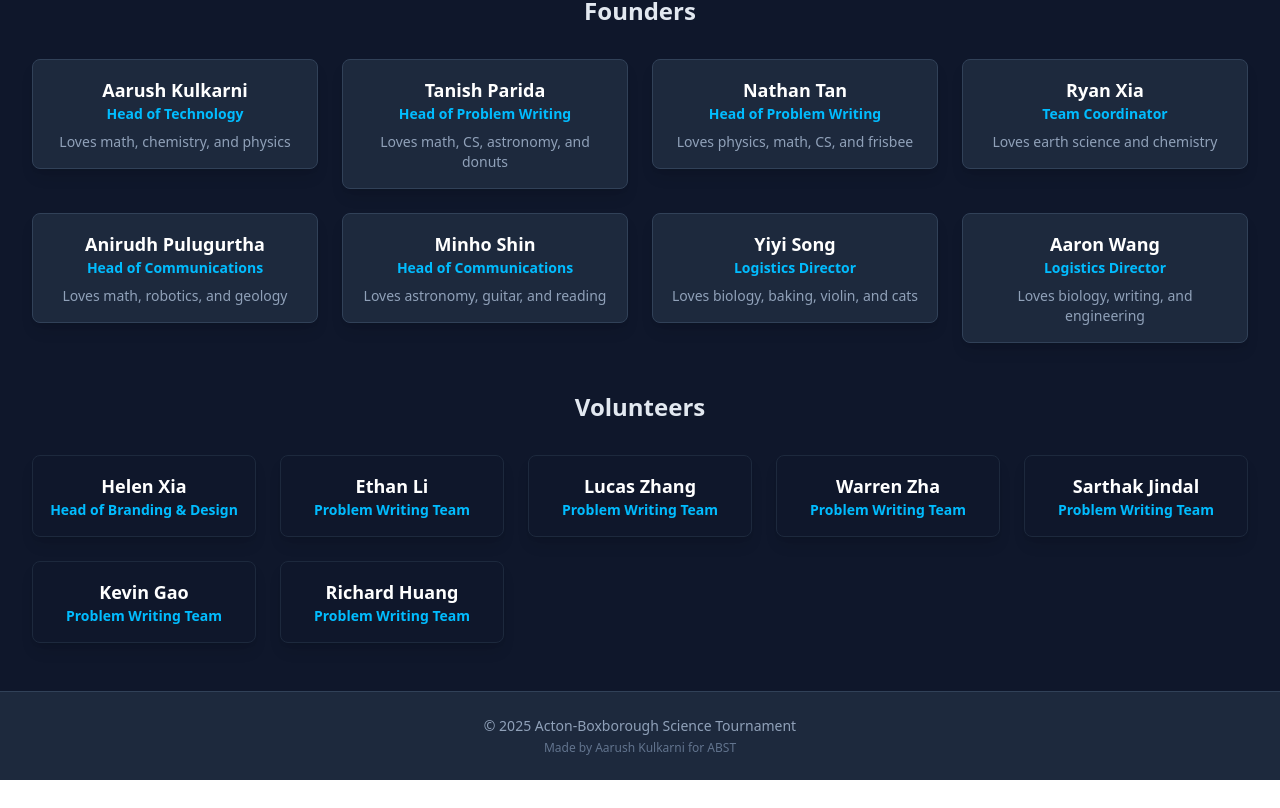
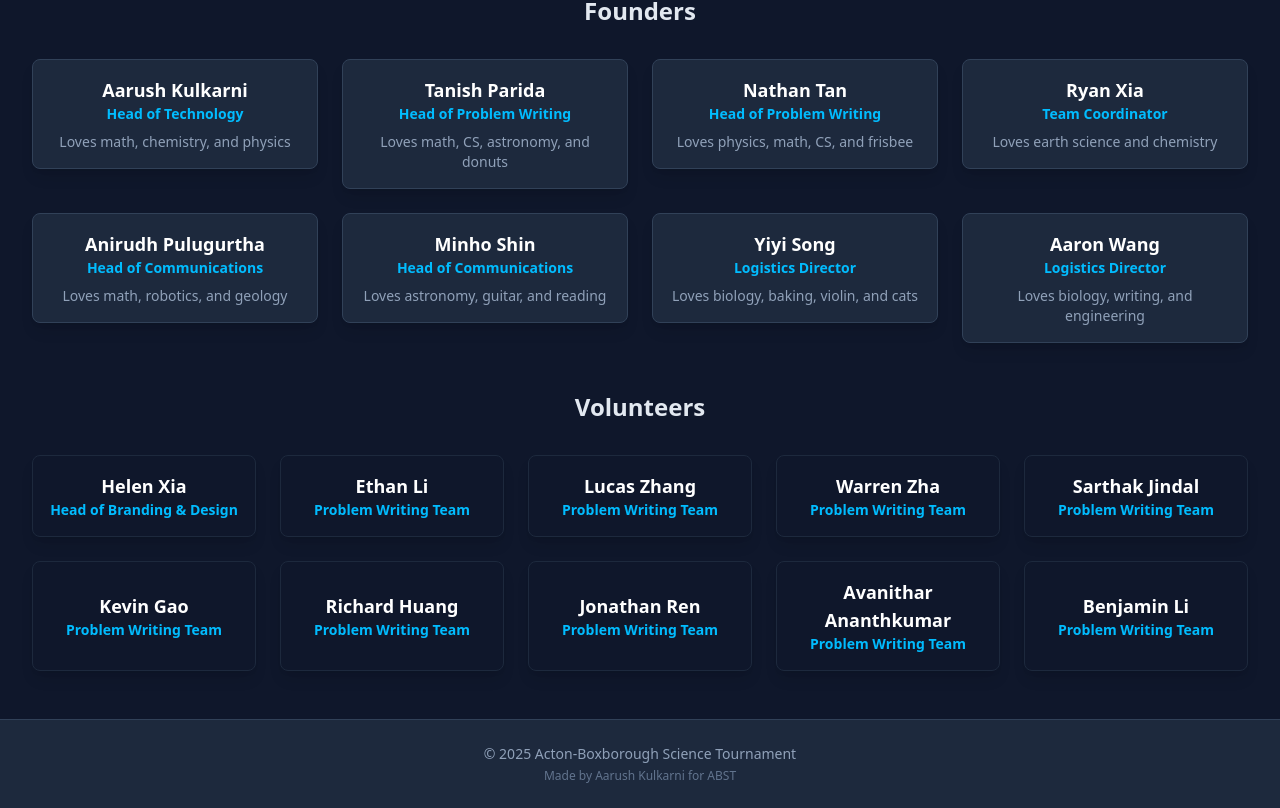
Before and after one commit to ak4774blog/abst-website, a React (Vite) app: page /about in a window 1280 px wide. Shown: the part 337-1145 px from the top of the page. Before the commit the page ends 1117 px from the top, so only its background shows below. Built offline with nearby package versions, Linux system fonts and the light colour scheme.

Commit message:
added more people to about us page

```diff
--- a/src/pages/AboutUs.jsx
+++ b/src/pages/AboutUs.jsx
@@ -20,6 +20,9 @@ const allMembers = {
   sarthak: { id: 'sarthak', name: 'Sarthak Jindal', role: 'Problem Writing Team' },
   kevin: { id: 'kevin', name: 'Kevin Gao', role: 'Problem Writing Team' },
   richard: { id: 'richard', name: 'Richard Huang', role: 'Problem Writing Team' },
+  jonathan: { id: 'jonathan', name: 'Jonathan Ren', role: 'Problem Writing Team' },
+  avanithar: { id: 'avanithar', name: 'Avanithar Ananthkumar', role: 'Problem Writing Team' },
+  benjamin: { id: 'benjamin', name: 'Benjamin Li', role: 'Problem Writing Team' },
 };
 
 const founders = [
@@ -30,7 +33,8 @@ const founders = [
 // CHANGE: Removed the undefined placeholder members. The list now contains only the real volunteers.
 const volunteers = [
   allMembers.helen, allMembers.ethan, allMembers.lucas, allMembers.warren,
-  allMembers.sarthak, allMembers.kevin, allMembers.richard,
+  allMembers.sarthak, allMembers.kevin, allMembers.richard, allMembers.jonathan,
+  allMembers.avanithar, allMembers.benjamin,
 ];
 
 // --- COMPONENTS ---
```
